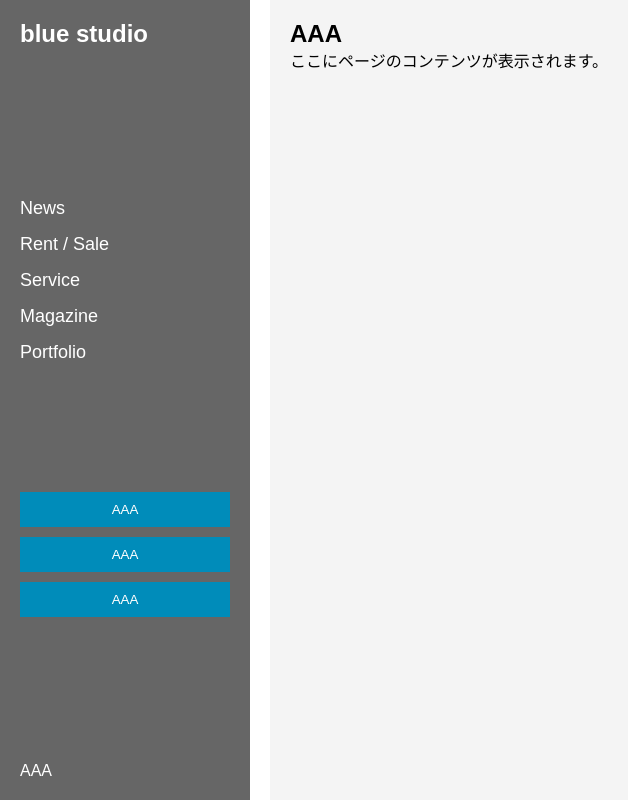
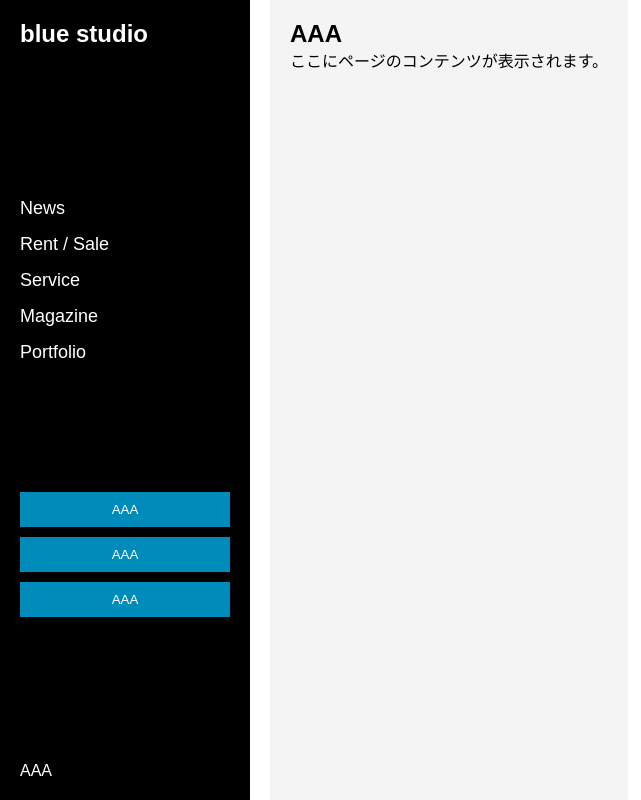
Before and after one commit to mukumuku-zero/mukumuku-space, a plain HTML site: page index.html in a window 1280 px wide. Shown: the whole page, without its empty margins (0-641 px from the left). Drawn offline with Linux system fonts and the light colour scheme.

Commit message:
Update stylesheet.css

```diff
--- a/stylesheet.css
+++ b/stylesheet.css
@@ -15,7 +15,7 @@ body {
 .sidebar {
     width: 250px;
     height: 100vh; /* ビューポートの高さを100% */
-    background-color: rgba(0,0,0,0.6); /* 背景を黒に */
+    background-color: #000; /* 背景を黒に */
     color: white; /* テキストカラーを白に */
     display: flex;
     flex-direction: column;
```
